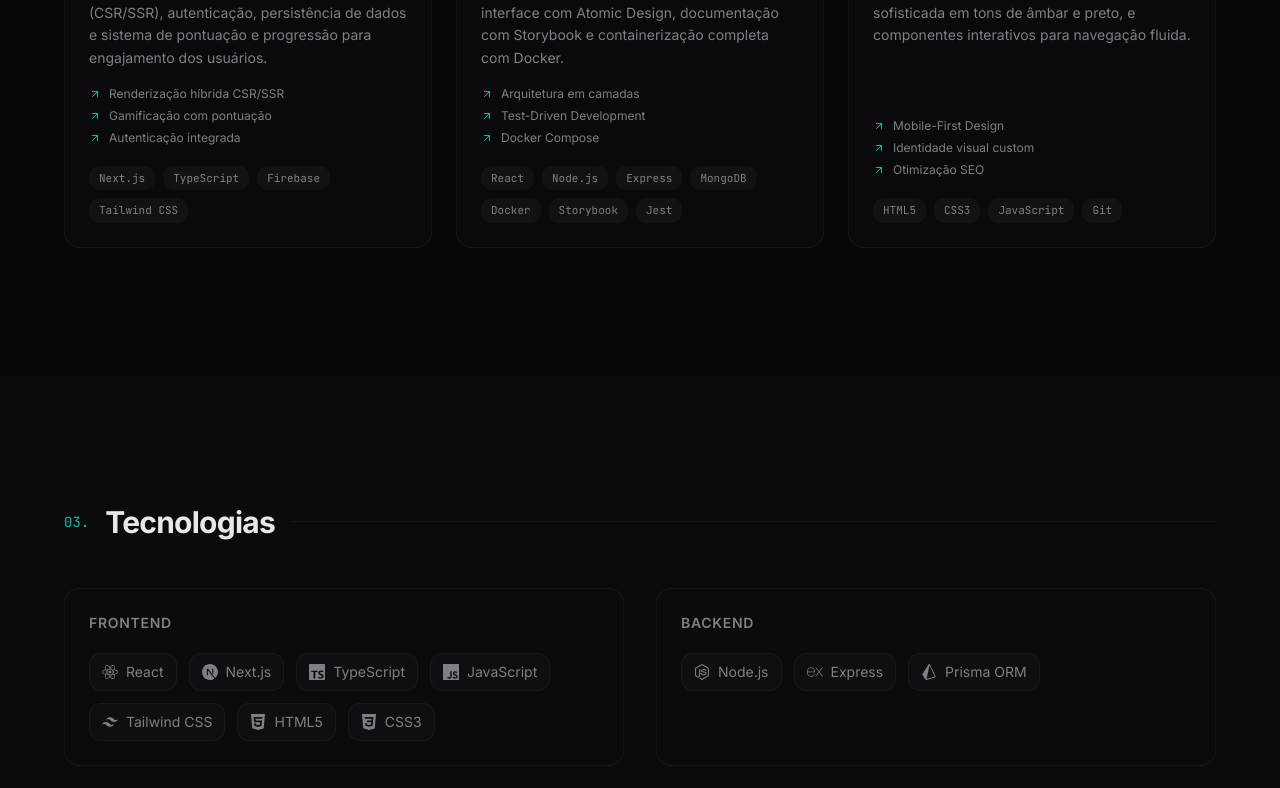
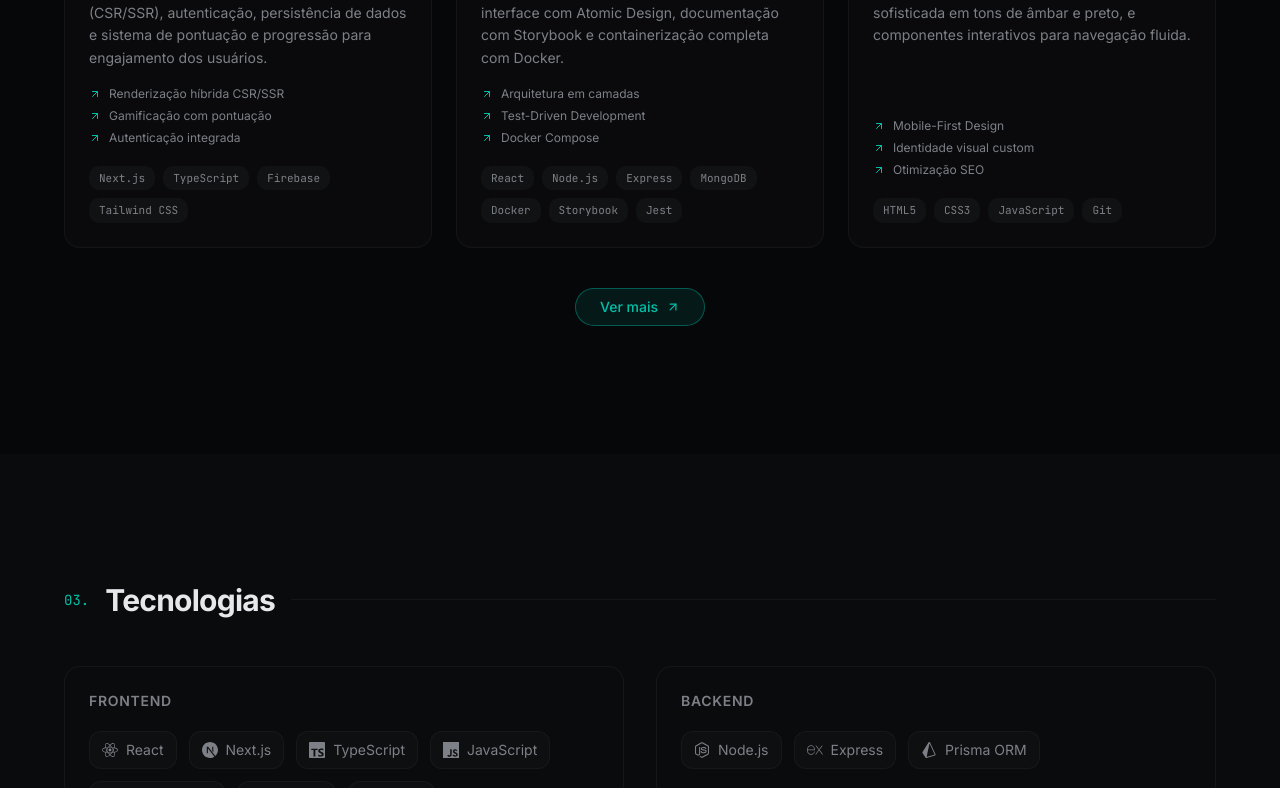
Before and after one commit to HenriqueSagawa/portfolio, a Next.js app: page / in a window 1280 px wide. Shown: the part 1982-2770 px from the top of the page. Built offline with nearby package versions, Linux system fonts and the light colour scheme.

Commit message:
add more projects and add a button to see more projects

```diff
--- a/components/projects.tsx
+++ b/components/projects.tsx
@@ -1,5 +1,6 @@
 "use client"
 
+import { useState } from "react"
 import { useScrollAnimation } from "@/hooks/use-scroll-animation"
 import { ExternalLink, Github, ArrowUpRight } from "lucide-react"
 
@@ -40,10 +41,95 @@ const projects = [
       "Otimização SEO",
     ],
   },
+  {
+    title: "LembrePay",
+    description: "Aplicativo de celular para controle de assinaturas e pagamentos recorrentes com autenticação e persistência de dados.",
+    techs: ["React Native", "TypeScript", "Expo", "PostgreSQL", "Tailwind CSS", "Prisma ORM", "Node.js", "Express", "Docker"],
+    github: "https://github.com/HenriqueSagawa/LembrePay",
+    highlights: [
+      "Autenticação e persistência de dados",
+      "Arquitetura em camadas",
+      "Docker Compose",
+      "Lembretes diários para pagamento de assinaturas",
+      "Controle de assinaturas e pagamentos recorrentes",
+      "Interface intuitiva e responsiva",
+    ]
+  },
+  {
+    title: "Chatbot",
+    description: "Chatbot com IA para interação com o usuário e resposta a perguntas.",
+    techs: ["React", "TypeScript", "Node.js", "Express", "MongoDB"],
+    github: "https://github.com/HenriqueSagawa/chatbot-backend",
+    highlights: [
+      "Backend para chatbot com IA",
+      "Interação com o usuário",
+      "Resposta a perguntas",
+      "IA para resposta a perguntas com Google Ai Studio",
+      "Persistência de dados com MongoDB",
+      "Autenticação com JWT",
+      "Arquitetura em MVC",
+      "Previsão de clima com OpenWeather",
+    ]
+  },
+  {
+    title: "Webchat em tempo real",
+    description: "Webchat em tempo real com Django e WebSocket para comunicação entre cliente e servidor.",
+    techs: ["Python", "Django", "Socket.io", "SQLite", "Next.js", "Tailwind CSS", "TypeScript"],
+    github: "https://github.com/HenriqueSagawa/webchat-backend",
+    highlights: [
+      "Webchat em tempo real com Django e WebSocket",
+      "Comunicação entre cliente e servidor",
+      "Persistência de dados com SQLite",
+      "Autenticação com JWT",
+      "Arquitetura em MVC",
+      "Interface intuitiva e responsiva",
+    ]
+  },
+  {
+    title: "Vitrine de Projetos do IFPR",
+    description: "Vitrine de projetos do Instituto Federal do Paraná (IFPR) com Next.js para armezar projetos realizados pelos alunos de informática para internet.",
+    techs: ["Next.js", "TypeScript", "Tailwind CSS", "Firebase"],
+    github: "https://github.com/HenriqueSagawa/vitrine-projetos-ifpr",
+    highlights: [
+      "Persistência de dados com Firebase",
+      "Interface intuitiva e responsiva",
+      "Sistema de curtidas e comentários",
+      "Sistema de filtragem de projetos",
+    ]
+  },
+  {
+    title: "Gestão de aulas de violão",
+    description: "Gestão de aulas de violão com Next.js para gerenciar alunos, aulas e visualizer relatórios com IA",
+    techs: ["Next.js", "TypeScript", "Tailwind CSS", "Firebase"],
+    github: "https://github.com/HenriqueSagawa/ifarte",
+    highlights: [
+      "Persistência de dados com Firebase",
+      "Interface intuitiva e responsiva",
+      "Sistema de relatórios com IA",
+      "Sistema de gerenciamento de aulas",
+      "Sistema de gerenciamento de alunos",
+      "Chamada Online",
+    ]
+  }
 ]
+
+const INITIAL_VISIBLE = 3
 
 export function Projects() {
   const { ref, isVisible } = useScrollAnimation(0.1)
+  const [visibleCount, setVisibleCount] = useState(INITIAL_VISIBLE)
+
+  const visibleProjects = projects.slice(0, visibleCount)
+  const canShowMore = visibleCount < projects.length
+  const canShowLess = visibleCount > INITIAL_VISIBLE
+
+  function handleShowMore() {
+    setVisibleCount((prev) => Math.min(prev + 3, projects.length))
+  }
+
+  function handleShowLess() {
+    setVisibleCount(INITIAL_VISIBLE)
+  }
 
   return (
     <section id="projetos" className="relative px-6 py-24 md:py-32">
@@ -65,7 +151,7 @@ export function Projects() {
         </div>
 
         <div className="grid gap-6 md:grid-cols-2 lg:grid-cols-3">
-          {projects.map((project, index) => (
+          {visibleProjects.map((project, index) => (
             <article
               key={project.title}
               className="group relative flex flex-col overflow-hidden rounded-xl border border-border/50 bg-card/50 transition-all duration-500 hover:border-primary/20 hover:bg-card hover:shadow-xl hover:shadow-primary/5"
@@ -147,6 +233,31 @@ export function Projects() {
             </article>
           ))}
         </div>
+
+        {(canShowMore || canShowLess) && (
+          <div className="mt-10 flex justify-center gap-4">
+            {canShowMore && (
+              <button
+                type="button"
+                onClick={handleShowMore}
+                className="inline-flex items-center gap-2 rounded-full border border-primary/40 bg-primary/10 px-6 py-2 text-sm font-medium text-primary transition-all hover:bg-primary hover:text-primary-foreground hover:shadow-lg hover:shadow-primary/25 focus-visible:outline-none focus-visible:ring-2 focus-visible:ring-primary focus-visible:ring-offset-2 focus-visible:ring-offset-background"
+              >
+                Ver mais
+                <ArrowUpRight size={14} />
+              </button>
+            )}
+
+            {canShowLess && (
+              <button
+                type="button"
+                onClick={handleShowLess}
+                className="inline-flex items-center gap-2 rounded-full border border-border/60 bg-background px-6 py-2 text-sm font-medium text-muted-foreground transition-all hover:bg-secondary hover:text-foreground hover:shadow-md focus-visible:outline-none focus-visible:ring-2 focus-visible:ring-primary focus-visible:ring-offset-2 focus-visible:ring-offset-background"
+              >
+                Ver menos
+              </button>
+            )}
+          </div>
+        )}
       </div>
     </section>
   )
```
